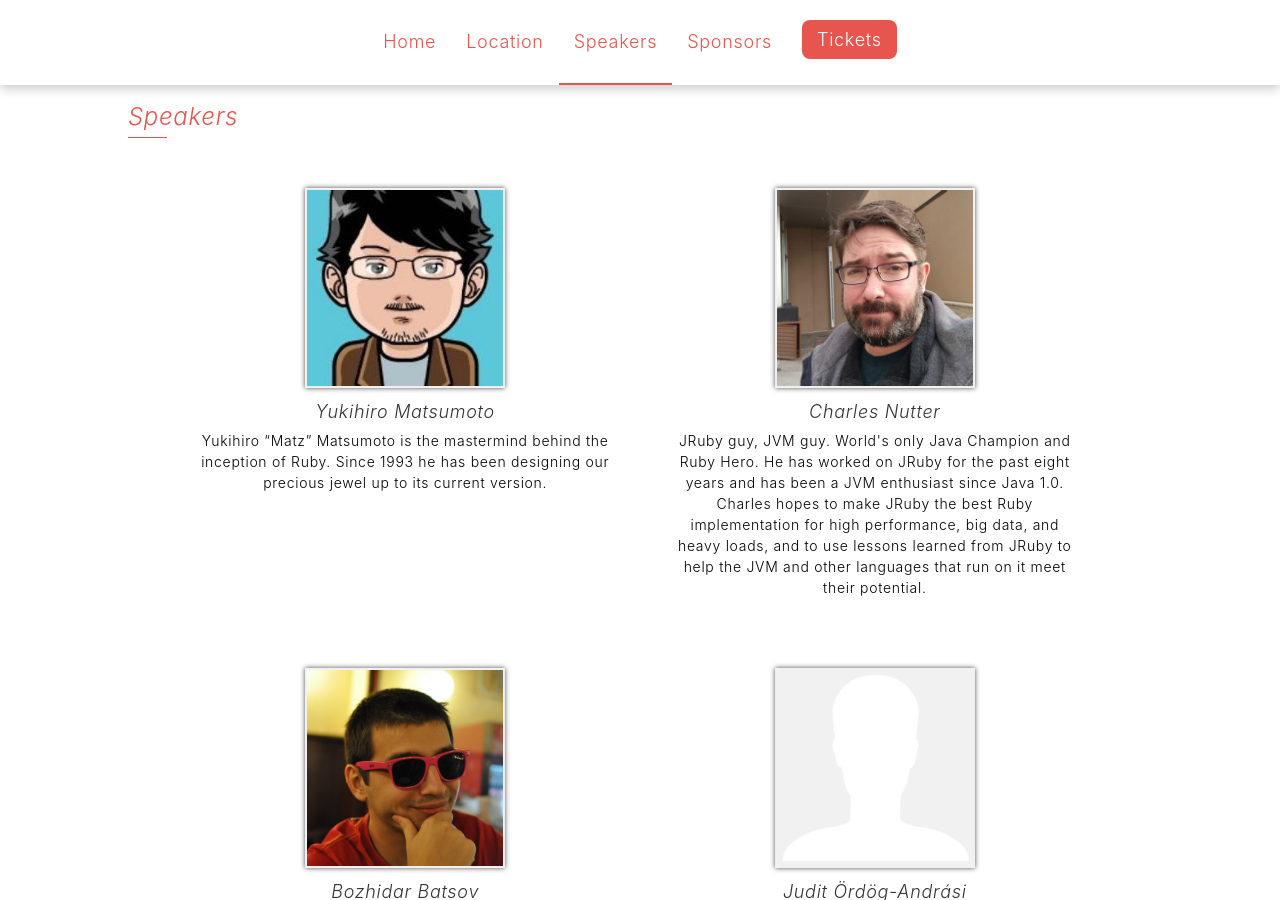
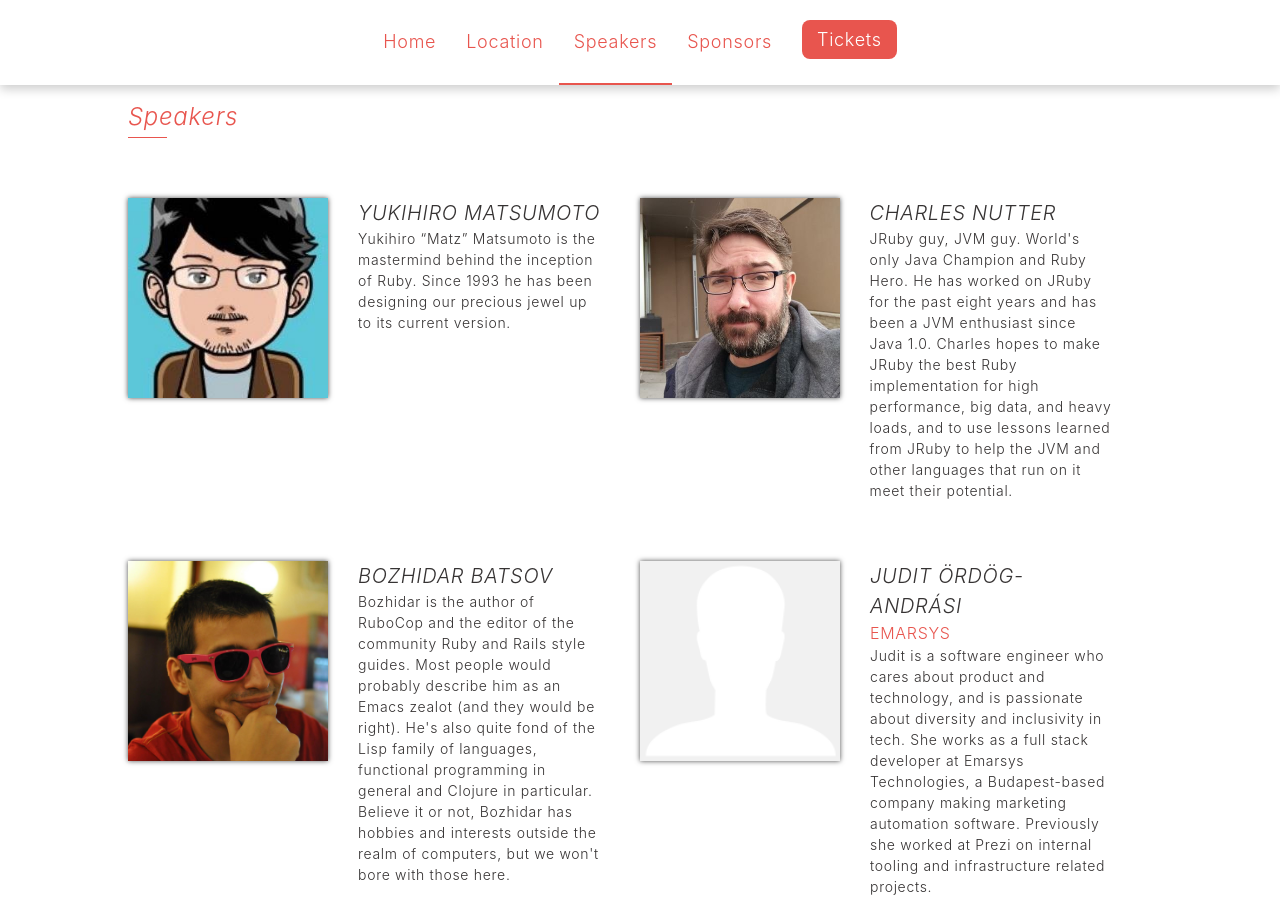
Before and after one commit to euruko/euruko2017.github.io, a Jekyll site: the page built from speakers.html, in a window 1280 px wide and 900 px high. Built offline with Jekyll 4.4.1, drawn with Linux system fonts in a browser that asks for light colours.

Commit message:
Applied new design on speakers list

```diff
--- a/_sass/index.scss
+++ b/_sass/index.scss
@@ -111,7 +111,7 @@
   &__speaker {
     width: 20%;
 
-    padding: 20px 40px 20px 40px;
+    padding: 20px 40px 30px 40px;
 
     @media(max-width: 1450px) {
       width: 25%;
@@ -122,24 +122,25 @@
     }
 
     @media(max-width: 860px) {
+      width: 50%;
+      padding: 20px 20px 30px 20px;
+    }
+
+    @media(max-width: 520px) {
       width: 100%;
     }
-
   }
 
   &__speaker-photo {
     width: 100%;
-    // width: 200px;
-    // height: 200px;
-    padding: 2px;
-    background-color: #f1f1f1;
     box-shadow: 0 0 5px 0 rgba(0, 0, 0, 0.7);
   }
 
   &__speaker-name {
+    margin-top: 20px;
     font-size: 18px;
     font-style: italic;
-    margin: 5px 0;
+    text-transform: uppercase;
   }
 }
 
--- a/_sass/speakers.scss
+++ b/_sass/speakers.scss
@@ -6,6 +6,9 @@
   display: flex;
   flex-wrap: wrap;
   justify-content: center;
+  padding-top: 40px;
+  margin-bottom: -60px;
+
 }
 
 .section-speakers__message {
@@ -23,38 +26,49 @@
 }
 
 .speaker {
-  width: 40%;
-  margin: 30px 30px 40px;
-  text-align: center;
+  display: flex;
+  padding: 0 40px 60px 0;
+
+  width: 50%;
+
+  @media (max-width: 1200px) {
+    width: 100%;
   }
 
-.speaker__photo {
+  @media (max-width: 860px) {
+    padding: 0 0 60px 0;
+    width: 100%;
+    flex-direction: column;
+    align-items: center;
+  }
+
+  &__details {
+    margin: 0 0 0 30px;
+
+    @media (max-width: 860px) {
+      margin: 20px 0 0 0;
+    }
+  }
+
+  &__photo {
     width: 200px;
     height: 200px;
-  padding: 2px;
-  background-color: #f1f1f1;
     box-shadow: 0 0 5px 0 rgba(0, 0, 0, 0.7);
   }
 
-.speaker__name {
-  font-size: 18px;
+  &__name {
+    font-size: 20px;
     font-style: italic;
-  margin: 5px 0;
+    text-transform: uppercase;
   }
 
-.speaker__company {
+  &__company {
     font-size: 16px;
-  font-style: italic;
-  margin: 5px 0;
+    text-transform: uppercase;
     color: #e8554e;
   }
 
-.speaker__title {
+  &__introduction {
     color: #000000;
   }
-
-@media (max-width: 860px) {
-  .speaker {
-    width: 100%;
 }
-}
--- a/speakers.html
+++ b/speakers.html
@@ -13,9 +13,11 @@ permalink: /speakers/
       {% for speaker in site.data.speakers %}
         <div class="speaker">
           <img class="speaker__photo" src="{{ speaker.photo }}" alt="{{ speaker.name }}">
-          <div class="speaker__name">{{ speaker.name }}</div>
-          <div class="speaker__company">{{ speaker.company }}</div>
-          <div class="speaker__title">{{ speaker.introduction }}</div>
+          <div class="speaker__details">
+            <div class="speaker__name">{{ speaker.name }}</div>
+            <div class="speaker__company">{{ speaker.company }}</div>
+            <div class="speaker__title">{{ speaker.introduction }}</div>
+          </div>
         </div>
       {% endfor %}
 
```
Lines whose indentation alone changed are shown as unchanged.
